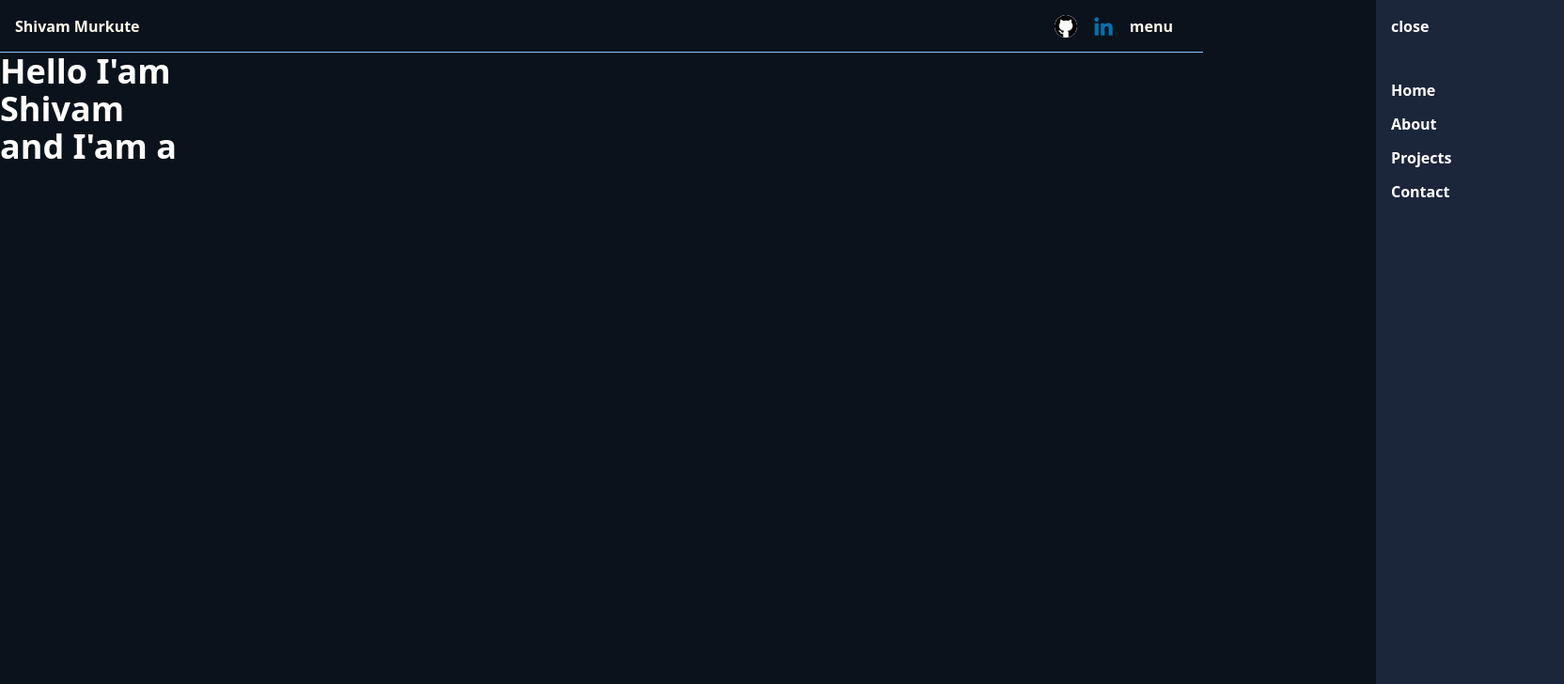
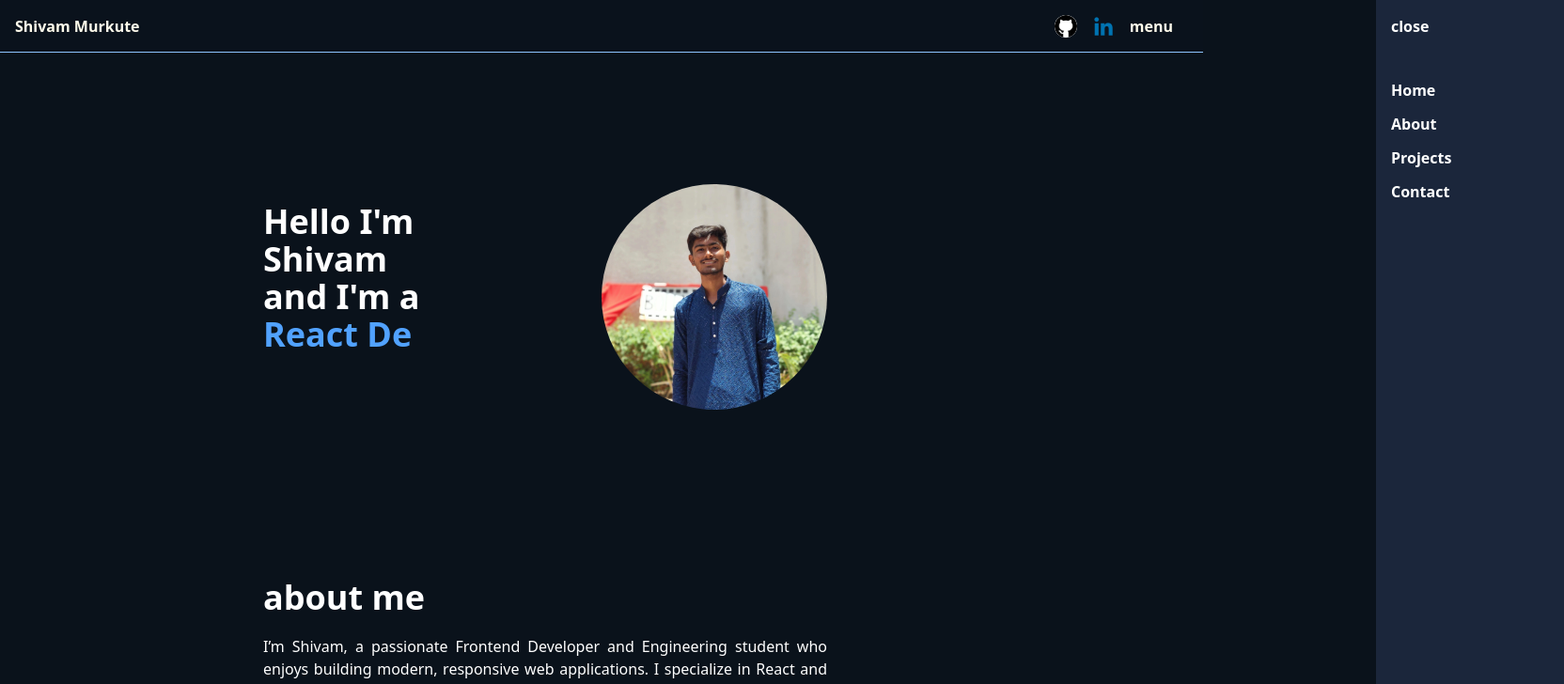
Before and after one commit to mshivam20/portfolio, a React (Vite) app in the folder vite-project/: page / in a window 1280 px wide. Shown: the top 728 px of the page at 94% size, 1664 px wide, since content can reach past the window. Built offline with nearby package versions, Linux system fonts and the light colour scheme.

Commit message:
upto about section

```diff
--- a/vite-project/src/App.jsx
+++ b/vite-project/src/App.jsx
@@ -3,11 +3,13 @@ import { createRoot } from "react-dom/client";
 import Navbar from "./components/Navbar.jsx";
 import "./index.css";
 import Home from "./components/Home.jsx";
+import About from "./components/About.jsx";
 
 const root = createRoot(document.getElementById("root"));
 root.render(
     <React.StrictMode>
         <Navbar />
         <Home />
+        <About />
     </React.StrictMode>
 );
--- /dev/null
+++ b/vite-project/src/components/About.jsx
@@ -0,0 +1,21 @@
+import React from "react";
+
+function About(){
+    return(
+        <div id="about" className="about h-screen w-150 ml-70 mt-45">
+            <div className="flex flex-col   h-full">
+            <h1 className="text-white text-4xl font-bold">about me</h1>
+            <div className="mt-5">
+                <p className="text-justify text-white">I’m Shivam, a passionate Frontend Developer and Engineering student who enjoys building modern, responsive web applications. I specialize in React and love creating clean UI with smooth user experiences.</p>
+                <h1 className="text-white text-3xl font-bold mt-5">education</h1>
+                <p className="text-justify text-white mt-5">B.Tech in Computer Engineering <br />
+Bharati Vidyapeeth College of Engineering, Lavale, Pune <br />
+2024 – 2028 <br />
+
+Currently in my second year, focusing on core computer science fundamentals, problem-solving, and modern web development technologies.</p>
+            </div>
+            </div>
+        </div>
+    )
+}
+export default About;
--- a/vite-project/src/components/Home.jsx
+++ b/vite-project/src/components/Home.jsx
@@ -1,32 +1,57 @@
-import React from "react";
+import React, { useEffect, useState } from "react";
+import profile from "../assets/profile.png";
 
-function Home(){
-    const text=[
-        "Frontend Developer",
-        "React Developer",
-        "UI Enthusiast",
-        "Engineering Student"
-    ]
-    let t=0, c=0 , del=false;
-    const el=document.getElementById("text");
-    setInterval(()=>{del? c-- : c++
-        el.textContent=text[t].slice(0,c);
-        if(c===text[t].length+1) del=true;
-        if(c===0 && del) {
-            del=false;
-            t=(t+1)%text.length;
-        }
-    },120);
-    return(
+function Home() {
+  const text = [
+    "Frontend Developer",
+    "React Developer",
+    "UI Enthusiast",
+    "Engineering Student",
+  ];
 
-       <div className="h-screen w-full">
-          <h1 className="text-white text-4xl font-bold ">
-            Hello I'am
+  const [t, setT] = useState(0);
+  const [c, setC] = useState(0);
+  const [del, setDel] = useState(false);
+
+  useEffect(() => {
+    const interval = setInterval(() => {
+      setC((prev) => (del ? prev - 1 : prev + 1));
+    }, 120);
+
+    return () => clearInterval(interval);
+  }, [del]);
+
+  useEffect(() => {
+    if (c === text[t].length + 1) {
+      setDel(true);
+    }
+
+    if (c === 0 && del) {
+      setDel(false);
+      setT((prev) => (prev + 1) % text.length);
+    }
+  }, [c, del, t]);
+
+  return (
+    <div id="home" className="home w-full h-fit">
+      <div className="flex mt-35 h-fit  ml-70">
+        <div className="w-90 mt-5">
+          <h1 className="text-white text-4xl font-bold">Hello I'm</h1>
+          <h1 className="text-white text-4xl font-bold">Shivam</h1>
+          <h1 className="text-white text-4xl font-bold">and I'm a</h1>
+          <h1 className=" text-4xl font-bold text-blue-400">
+            {text[t].slice(0, c)}
           </h1>
-          <h1 className="text-white text-4xl font-bold">Shivam</h1>
-          <h1 className="text-white text-4xl font-bold">and I'am a </h1>
-          <h1 className="text-white text-4xl font-bold"><span id="text"></span></h1>
-       </div>
-    )
+        </div>
+
+        <img
+          src={profile}
+          alt="profile"
+          className="w-60 h-60 rounded-full"
+        />
+      </div>
+    </div>
+  );
 }
+
 export default Home;
--- a/vite-project/src/components/Navbar.jsx
+++ b/vite-project/src/components/Navbar.jsx
@@ -15,7 +15,7 @@ function Navbar(){
             </div>
         </div>
 
-            <div className={`${isMenuOpen ? "translate-x-0" : "translate-x-96"} justify-self-end top-0 right-0 w-50 h-screen  bg-[#1B263B] transition-transform duration-300`}>
+            <div className={`${isMenuOpen ? "translate-x-0" : "translate-x-96"} nav justify-self-end fixed top-0 right-0 w-50 h-screen  bg-[#1B263B] transition-transform duration-300`}>
                <button className="text-white font-semibold p-4" onClick={()=>setIsMenuOpen(!isMenuOpen)}>close</button>
                <div className="text-white flex flex-col p-4 ">
                 <a href="#home" className="mt-3 font-semibold">Home</a>
--- a/vite-project/src/components/main.css
+++ b/vite-project/src/components/main.css
@@ -1,3 +1,8 @@
 body{
     background: rgb(10, 18, 27);
+
 }
+
+html{
+    scroll-behavior: smooth;
+}
```
Also changed, not shown: vite-project/src/assets/homebg.png (added), vite-project/src/assets/profile.png (added).
